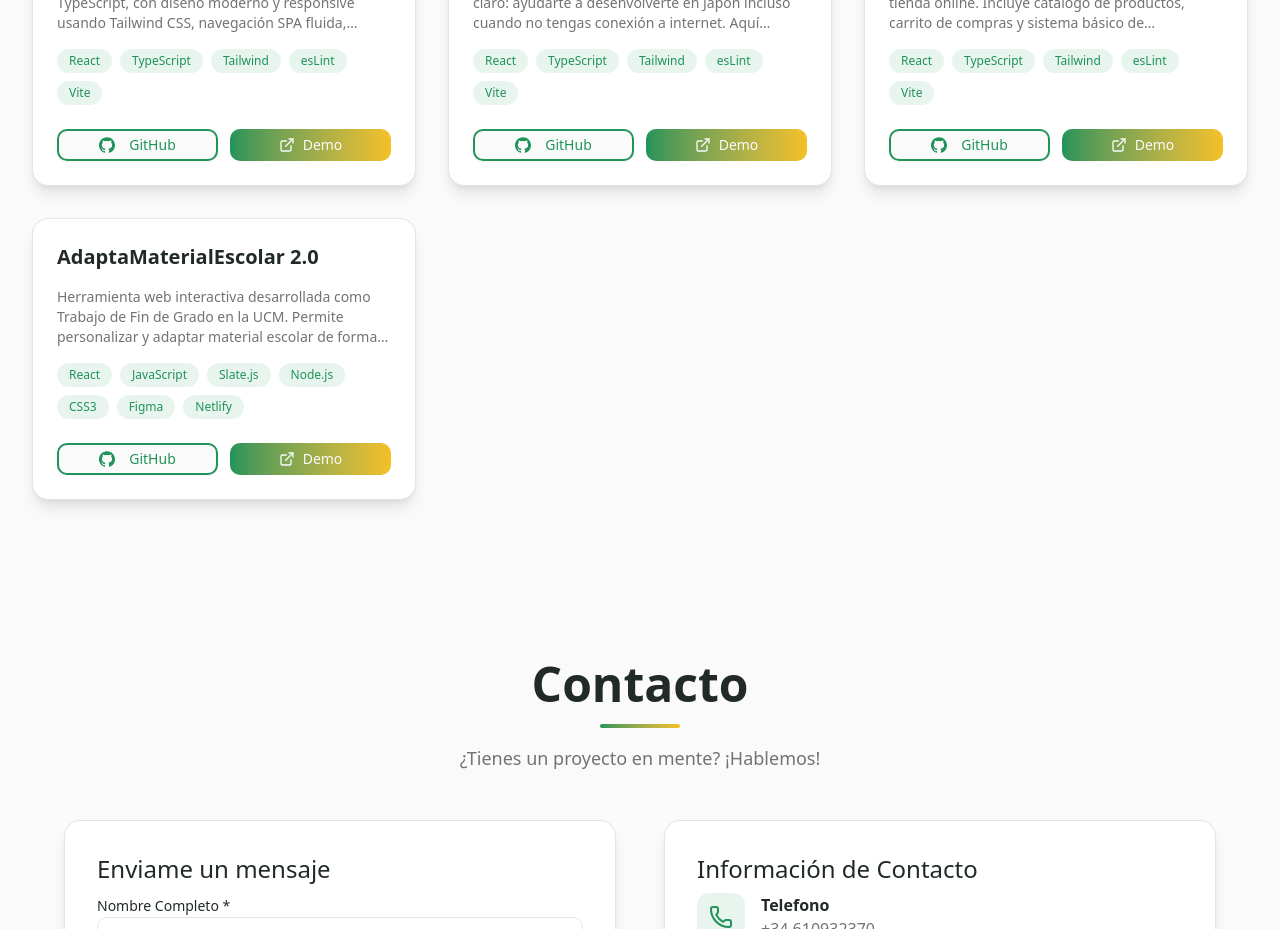
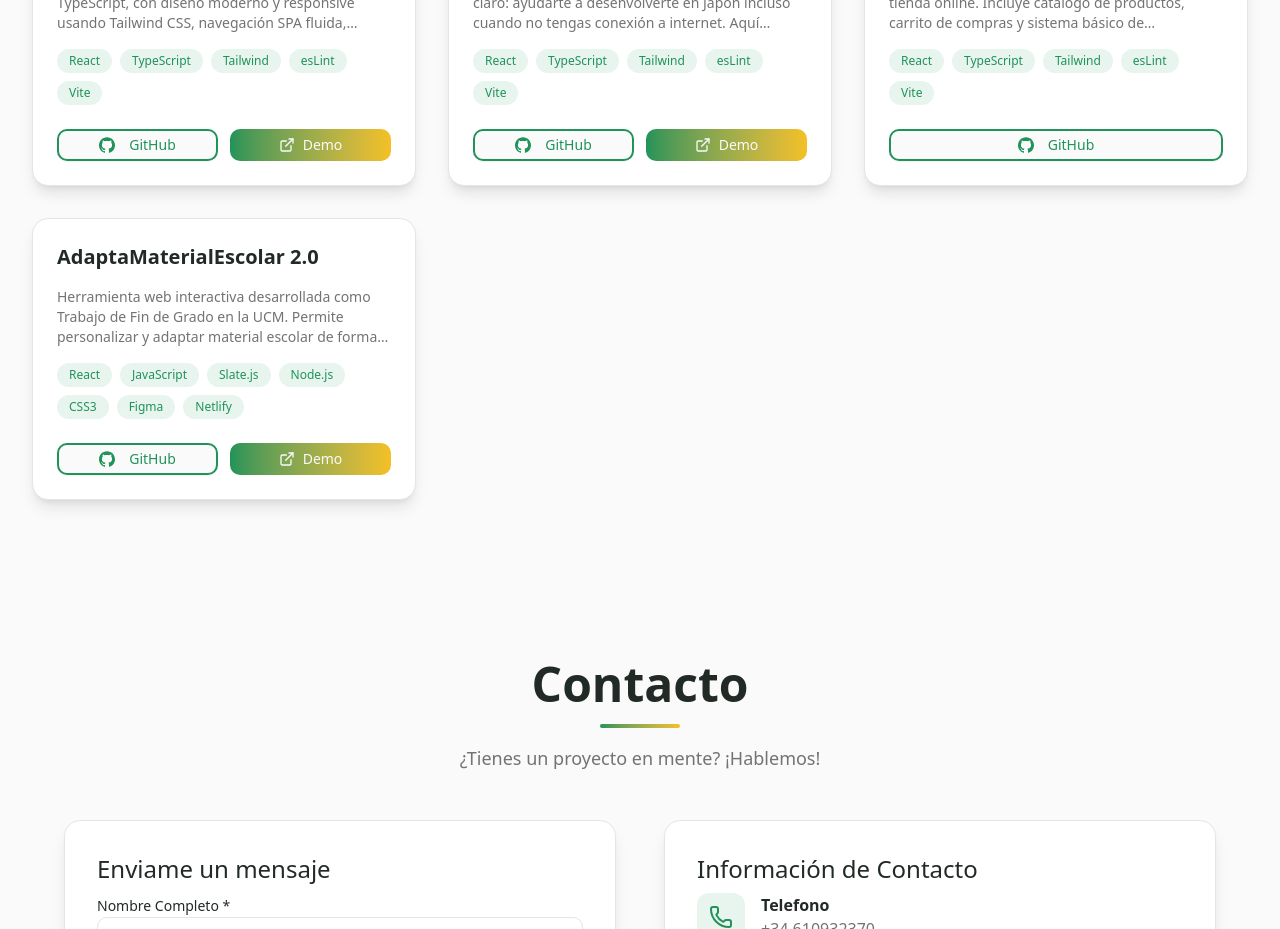
Before and after one commit to dnet0/SlatPortafolio, a React (Vite) app: page / in a window 1280 px wide. Shown: the part 4640-5569 px from the top of the page. Built offline with nearby package versions, Linux system fonts and the light colour scheme.

Commit message:
Refactorización y corrección de codigo. No mostrar boton de demo cuando no hay enlace

```diff
--- a/src/components/BackgroundEffects.tsx
+++ b/src/components/BackgroundEffects.tsx
@@ -1,7 +1,6 @@
 import { motion } from "framer-motion";
 
 export const BackgroundEffects = () => {
-  // Generate random positions for particles
   const particles = Array.from({ length: 20 }, (_, i) => ({
     id: i,
     size: Math.random() * 6 + 2,
@@ -13,7 +12,7 @@ export const BackgroundEffects = () => {
 
   return (
     <div className="fixed inset-0 pointer-events-none overflow-hidden">
-      {/* Animated gradient orbs */}
+      {/* Animación gradual de orbes */}
       <motion.div
         className="absolute top-20 left-10 w-96 h-96 rounded-full opacity-20 blur-3xl"
         style={{
@@ -52,7 +51,7 @@ export const BackgroundEffects = () => {
         }}
       />
 
-      {/* Floating particles */}
+      {/* Particulas flotantes */}
       {particles.map((particle) => (
         <motion.div
           key={particle.id}
--- a/src/components/Projects/Projects.tsx
+++ b/src/components/Projects/Projects.tsx
@@ -105,6 +105,7 @@ export const Projects = () => {
                         </a>
                       </Button>
                     </motion.div>
+                    {project.demo && (
                       <motion.div
                         whileHover={{ scale: 1.05 }}
                         whileTap={{ scale: 0.95 }}
@@ -128,6 +129,7 @@ export const Projects = () => {
                           </a>
                         </Button>
                       </motion.div>
+                    )}
                   </div>
                 </div>
               </motion.div>
```
Lines whose indentation alone changed are shown as unchanged.
